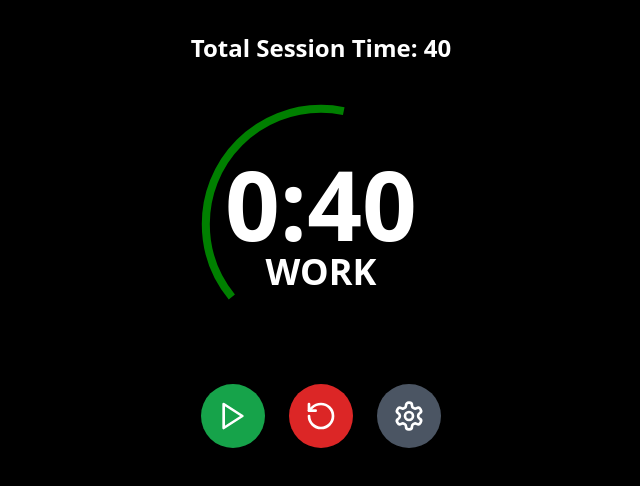
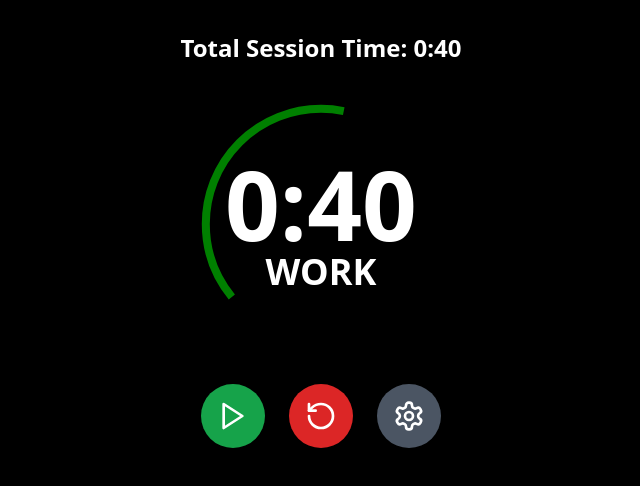
Before and after one commit to zak-droid/Workout-Timer, a React (Create React App) app: page / in a window 1280 px wide. Shown: the top 486 px of the page, without its empty margins (319-959 px from the left). Built offline with nearby package versions, Linux system fonts and the light colour scheme; the HTML template or start-up script is replaced by a standard one.

Commit message:
Update WorkoutTimer.tsx

```diff
--- a/src/WorkoutTimer.tsx
+++ b/src/WorkoutTimer.tsx
@@ -11,7 +11,13 @@ const WorkoutTimer: React.FC = () => {
     const [isActive, setIsActive] = useState(false);
     const [isSettingsOpen, setIsSettingsOpen] = useState(false);
 
-    const totalSessionTime = (isActive ? (isWork ? currentTime : currentTime) : (isWork ? workTime : restTime))
+    const formatTime = (seconds: number) => {
+        const mins = Math.floor(seconds / 60);
+        const secs = seconds % 60;
+        return `${mins}:${secs.toString().padStart(2, "0")}`;
+    };
+
+    const totalSessionTime = formatTime(isActive ? (isWork ? currentTime : currentTime) : (isWork ? workTime : restTime))
 
     const toggleTimer = useCallback(() => {
         setIsActive((prev) => !prev);
```
